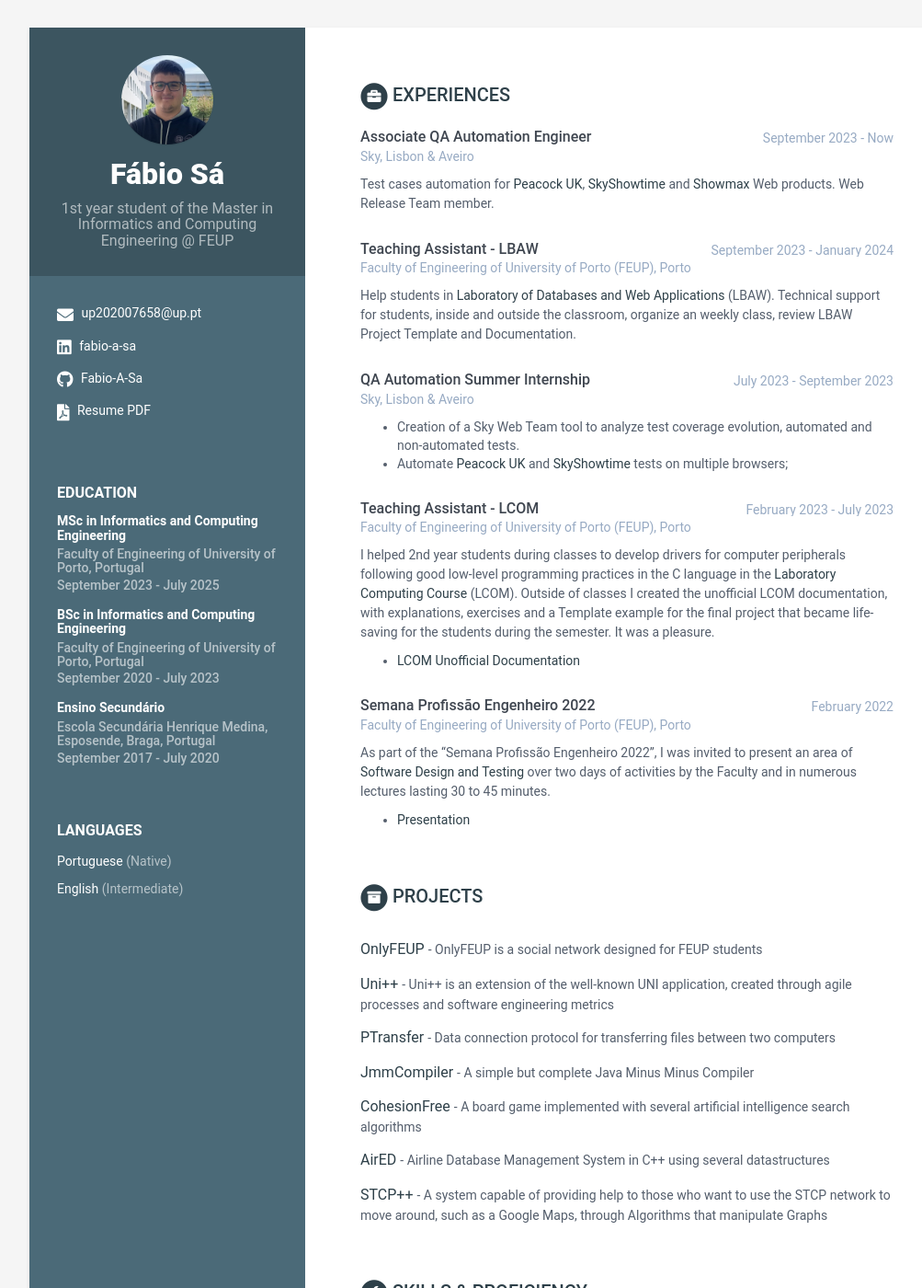
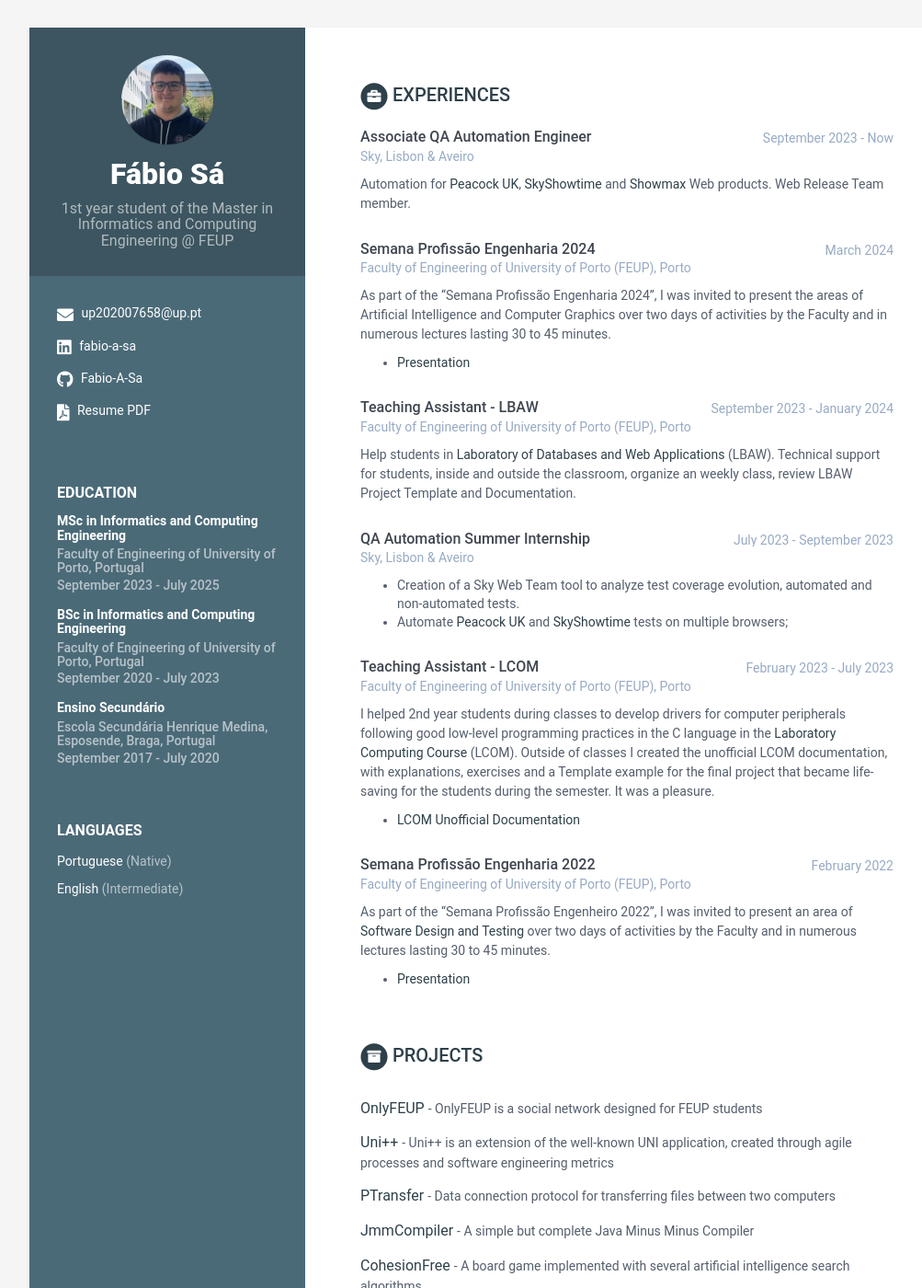
Before and after one commit to Fabio-A-Sa/CV, a Jekyll site: the page built from index.html, in a window 1280 px wide and 1400 px high. Shown: the whole window at 92% size, without its empty margins (108-1111 px from the left). Built offline with Jekyll 4.4.1, drawn with Linux system fonts in a browser that asks for light colours.

Commit message:
Update CV, april 2024 version

```diff
--- a/_data/data.yml
+++ b/_data/data.yml
@@ -12,7 +12,7 @@ sidebar:
     email: up202007658@up.pt
     linkedin: fabio-a-sa
     github: Fabio-A-Sa
-    pdf: ../assets/cv-sep-2023.pdf
+    pdf: ../assets/cv-april-2024.pdf
 
     languages:
       title: Languages
@@ -46,7 +46,14 @@ experiences:
         time: September 2023 - Now
         company: Sky, Lisbon & Aveiro
         details: |
-          Test cases automation for <a href="https://peacocktv.com" >Peacock UK</a>, <a href="https://skyshowtime.com" >SkyShowtime</a> and <a href="https://showmax.com" >Showmax</a> Web products. Web Release Team member.
+          Automation for <a href="https://peacocktv.com" >Peacock UK</a>, <a href="https://skyshowtime.com" >SkyShowtime</a> and <a href="https://showmax.com" >Showmax</a> Web products. Web Release Team member.
+
+      - role: Semana Profissão Engenharia 2024
+        time: March 2024
+        company: Faculty of Engineering of University of Porto (FEUP), Porto
+        details: |
+          As part of the "Semana Profissão Engenharia 2024", I was invited to present the areas of Artificial Intelligence and Computer Graphics over two days of activities by the Faculty and in numerous lectures lasting 30 to 45 minutes.
+            - <a href="https://fabio-a-sa.github.io/SPE-2024/presentation/">Presentation</a>
 
       - role: Teaching Assistant - LBAW
         time: September 2023 - January 2024
@@ -68,7 +75,7 @@ experiences:
           I helped 2nd year students during classes to develop drivers for computer peripherals following good low-level programming practices in the C language in the <a href="https://sigarra.up.pt/feup/pt/ucurr_geral.ficha_uc_view?pv_ocorrencia_id=501680">Laboratory Computing Course</a> (LCOM). Outside of classes I created the unofficial LCOM documentation, with explanations, exercises and a Template example for the final project that became life-saving for the students during the semester. It was a pleasure.
             - <a href="https://github.com/Fabio-A-Sa/Y2S2-LabComputadores" >LCOM Unofficial Documentation</a>
 
-      - role: Semana Profissão Engenheiro 2022
+      - role: Semana Profissão Engenharia 2022
         time: February 2022
         company: Faculty of Engineering of University of Porto (FEUP), Porto
         details: |
```
Also changed, not shown: 7 other files.
